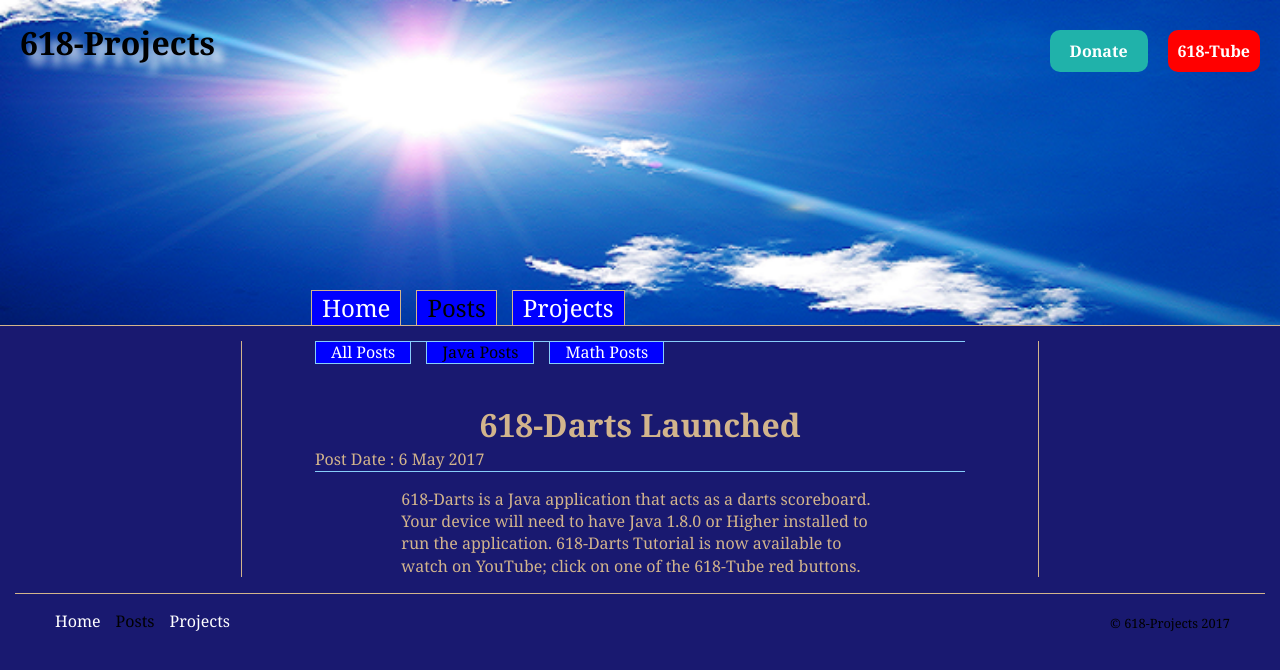
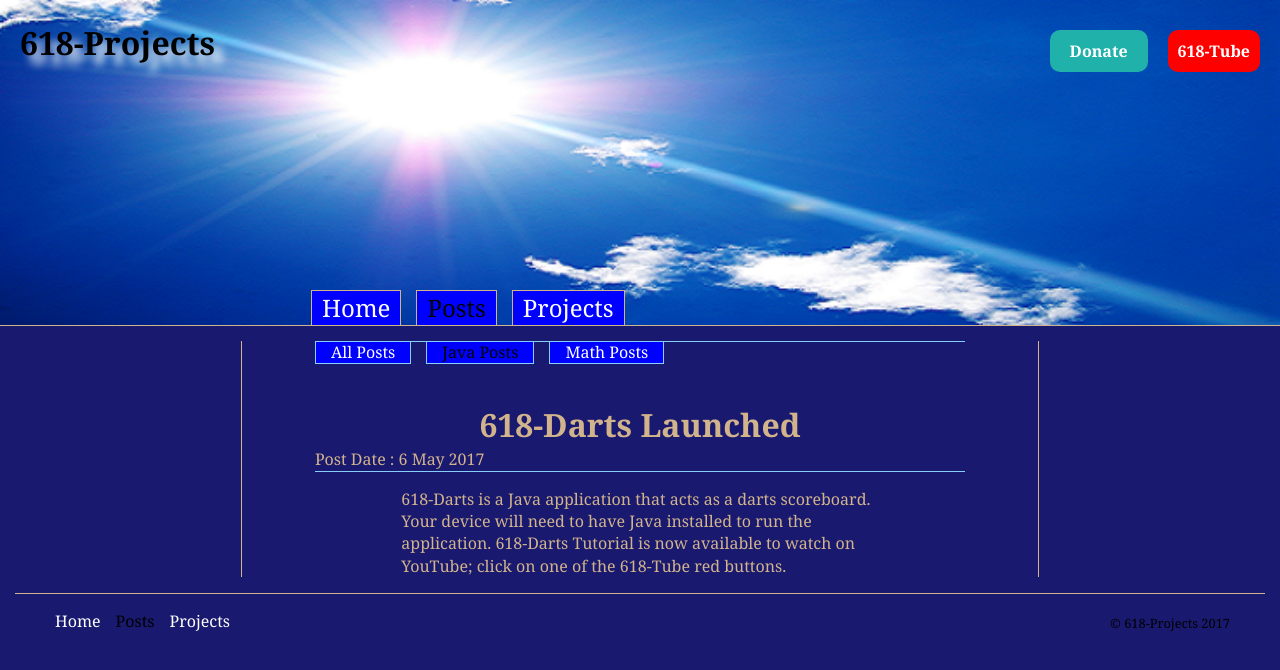
Before and after one commit to 618phi/Projects, a Jekyll site: the page built from _posts/java/2017-05-06-post9.md, in a window 1280 px wide. Shown: the top 670 px of the page. Built offline with Jekyll 4.4.1, drawn with Linux system fonts in a browser that asks for light colours.

Commit message:
618-darts2

```diff
--- a/_includes/darts.html
+++ b/_includes/darts.html
@@ -21,7 +21,7 @@
 <div style='color: tan; margin-top:0px;'>
     <span style="margin-left: 30px; font-weight: bold;">618-Darts Overview </span><br>
     618-Darts is a Java darts scoreboard application.
-    Your device will need to have Java 1.8.0 or higher installed. Click the Free Download button to
+    Your device might need to have Java installed or updated at https://java.com/en/download/. Click the Free Download button to
     download 618-Darts. To watch a 618-Darts video tutorial click the red 618-Tube button.
 </div>
 <br>
--- a/_includes/sql.html
+++ b/_includes/sql.html
@@ -19,7 +19,8 @@
 
 <div style='color: tan; margin-top:0px;'>
     <span style="margin-left: 30px; font-weight: bold;">618-DB Overview </span><br>
-    618-DB is a Windows applications for MySQL databases management; Java 1.8.0 or above needs to be installed on your device.
+    618-DB is a Windows applications for MySQL databases management. Your device might need to have Java installed or
+    updated at https://java.com/en/download/.
     618-DB can be downloaded directly on to your desktop and used like any other desktop application. 618-DB can be used
     from a usb stick on any device equipped with MySQL databases. 618-DB has three separate display areas;
 
--- a/_includes/tin.html
+++ b/_includes/tin.html
@@ -25,7 +25,8 @@
     running You can choose from natural sounds via the nature button or man made noises via the
     noise button. You can select up to three different sound to play at the same time. The sounds will
     play continuously until you click the stop or back button or turn off the application.
-    Your device will need to be running Java 1.8.0 or higher. Click the Free Download button to
+    Your device might need to have Java installed or updated at https://java.com/en/download/.
+    Click the Free Download button to
     download 618-Tinnitus. To watch a video tutorial click the red 618-Tube button.
     <br><br>
     <span style="margin-left: 30px; font-weight: bold;">My Story</span><br>
--- a/_posts/java/2017-05-06-post9.md
+++ b/_posts/java/2017-05-06-post9.md
@@ -5,6 +5,6 @@ meta: 618-Darts application is complete with video tutorial .
 image: red.jpeg
 category: java
 ---
-618-Darts is a Java application that acts as a darts scoreboard. Your device will need to have Java 1.8.0 or Higher
+618-Darts is a Java application that acts as a darts scoreboard. Your device will need to have Java
 installed to run the application.
 618-Darts Tutorial is now available to watch on YouTube; click on one of the 618-Tube red buttons.
```
